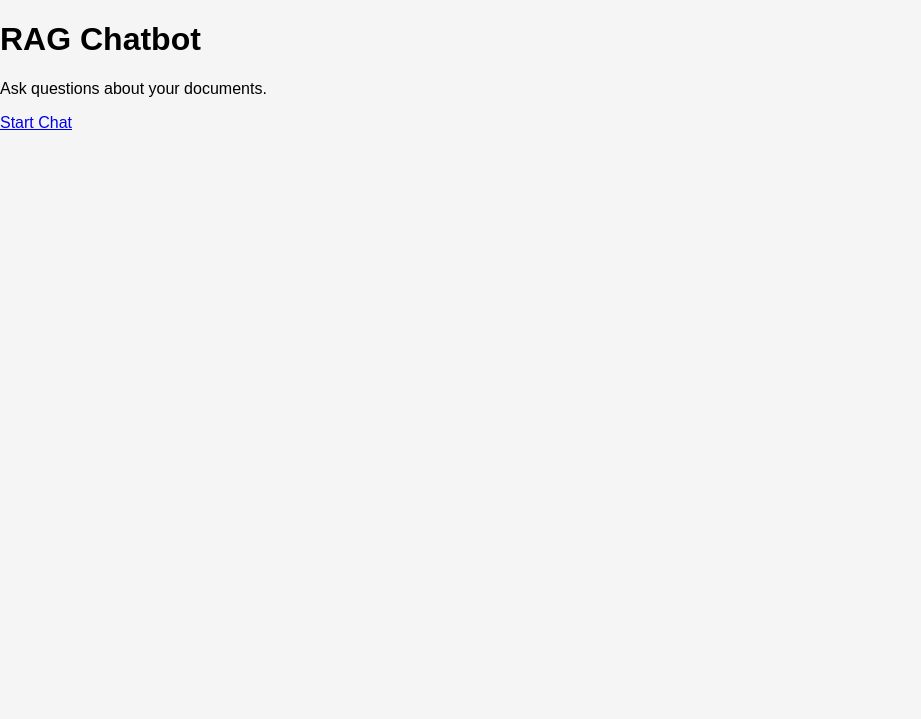
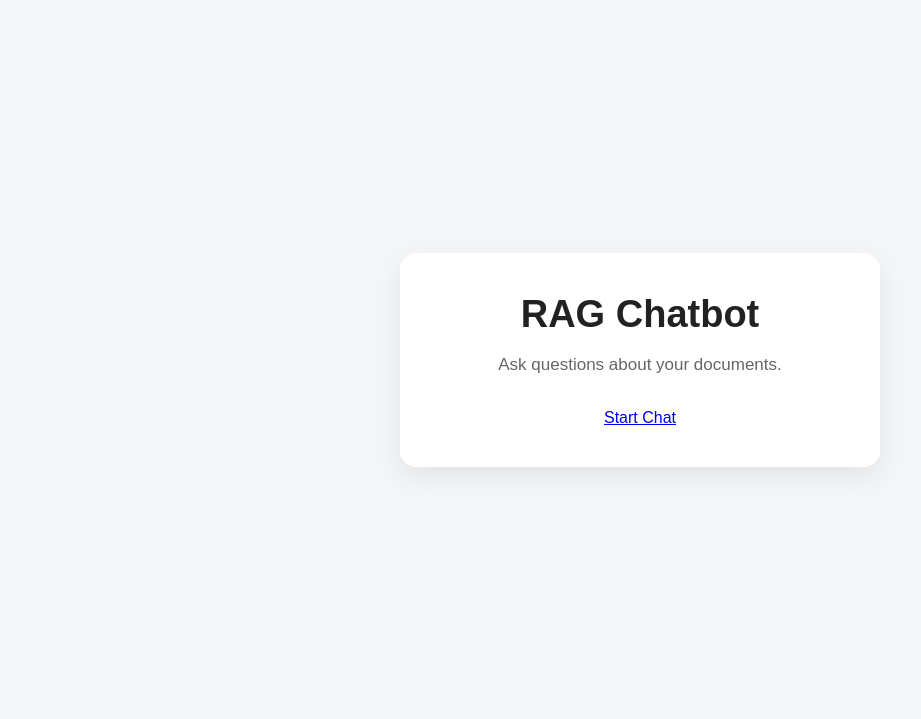
Before and after one commit to AzhanBuilds/Rag-Chatbot, a Flask app: page / in a window 1280 px wide. Shown: the top 719 px of the page, without its empty margins (0-921 px from the left). Run offline with Flask 3, Linux system fonts and the light colour scheme; parts of the project's set-up code (start-up, migrations or seed data) failed here and were passed over.

Commit message:
update file

```diff
--- a/app.py
+++ b/app.py
@@ -33,7 +33,6 @@ def chat():
         answer=answer
     )
 
-
 if __name__ == "__main__":
     port = int(os.environ.get("PORT", 10000))
     app.run(host="0.0.0.0", port=port, debug=False)
--- a/static/css/style.css
+++ b/static/css/style.css
@@ -1,11 +1,44 @@
+/* Reset */
 * {
     box-sizing: border-box;
 }
 
+/* Page */
 body {
     margin: 0;
     font-family: Arial, sans-serif;
-    background: #f5f5f5;
+    min-height: 90vh;
+    display: flex;
+    justify-content: center;
+    align-items: center;
+    background-color: #f4f6f8;
+}
+
+/* Main container */
+.container {
+    width: 90%;
+    max-width: 480px;
+    text-align: center;
+    background: white;
+    padding: 40px 30px;
+    border-radius: 16px;
+    box-shadow: 0 10px 30px rgba(0, 0, 0, 0.08);
+}
+
+/* Heading */
+.container h1 {
+    margin: 0 0 15px;
+    font-size: 38px;
+    font-weight: 700;
+    color: #222;
+}
+
+/* Description */
+.container p {
+    margin: 0 0 30px;
+    font-size: 17px;
+    color: #666;
+    line-height: 1.6;
 }
 
 .chat-container {
--- a/templates/chat.html
+++ b/templates/chat.html
@@ -69,7 +69,7 @@
             <input
                 type="text"
                 name="question"
-                placeholder="Ask something about our documents..."
+                placeholder="Ask Something..."
                 required
                 autocomplete="off"
             >
```
